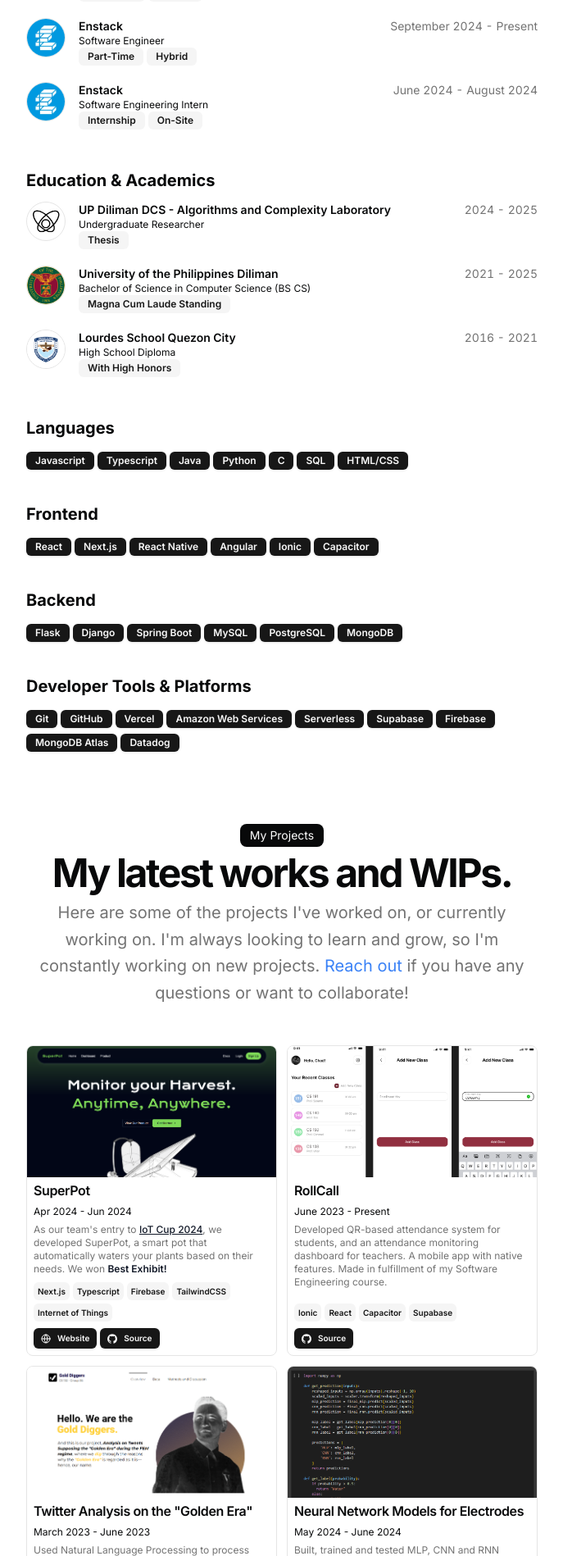
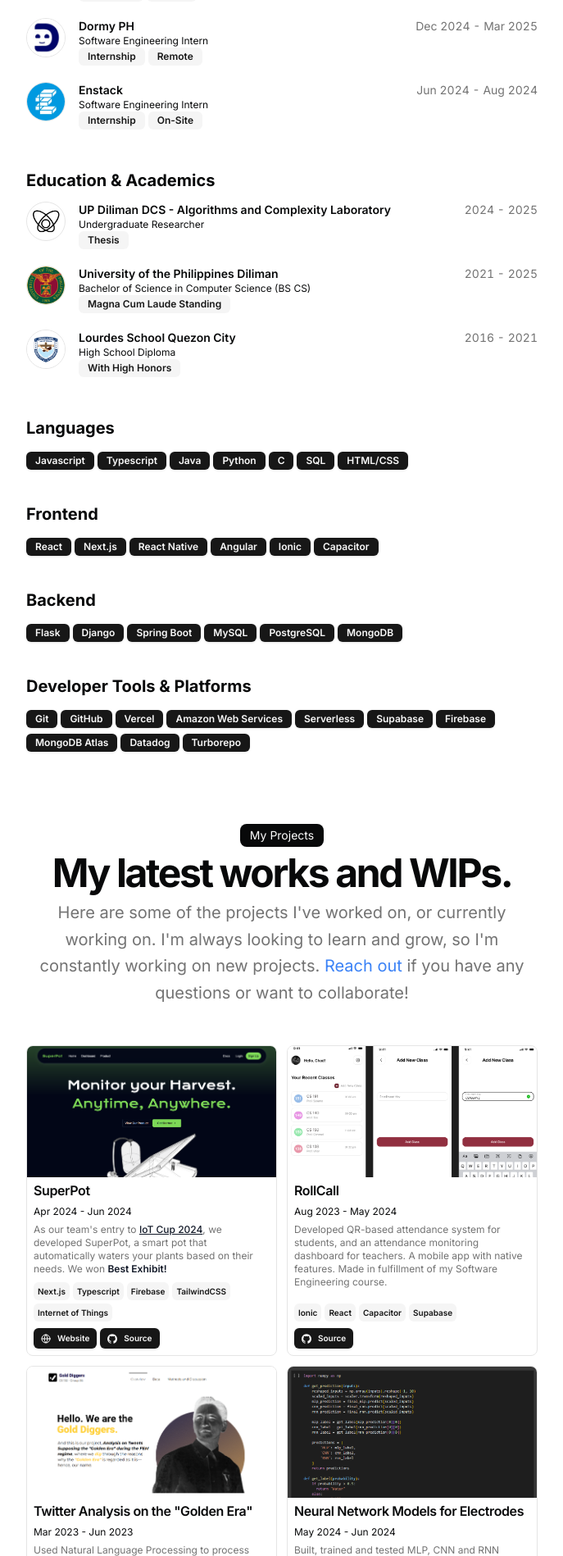
Before and after one commit to aritako/portfolio, a Next.js app: page / in a window 1280 px wide. Shown: the part 862-2760 px from the top of the page at 82% size, without its empty margins (296-983 px from the left). Built offline with nearby package versions, Linux system fonts and the light colour scheme.

Commit message:
chore: update date formatting

```diff
--- a/src/data/resume.tsx
+++ b/src/data/resume.tsx
@@ -42,6 +42,7 @@
     'Firebase',
     'MongoDB Atlas',
     'Datadog',
+    'Turborepo',
   ],
   navbar: [
     { href: '/', icon: HomeIcon, label: 'Home' },
@@ -89,32 +90,34 @@
 
   work: [
     {
+      company: 'Enstack',
+      href: 'https://www.linkedin.com/company/enstack/posts/?feedView=all',
+      badges: ['Part-Time', 'Hybrid'],
+      location: 'BGC, Taguig',
+      title: 'Software Engineer',
+      logoUrl: '/enstack.webp',
+      start: 'Sep 2024',
+      end: 'Mar 2025',
+      description:
+        'Developed an in-house internal admin dashboard to monitor company transactions, orders and inventory using Angular. \
+        Migrated Kafka Producer to AWS SQS with AWS Lambda processor integration. \
+        Engineered a secure inter-service communication between Flask and Django backends via internal APIs protected by token-based authentication. \
+        Resolved complex bugs involving out-of-sync products in an offline-first app, ensuring correct data synchronization across offline and online states. \
+        ',
+    },
+    {
       company: 'Dormy PH',
       href: 'https://www.linkedin.com/company/dormy-ph/posts/?feedView=all',
       badges: ['Internship', 'Remote'],
       location: 'Makati City',
       title: 'Software Engineering Intern',
       logoUrl: '/dormy.jpg',
-      start: 'December 2024',
+      start: 'Dec 2024',
+      end: 'Mar 2025',
       description:
         'Created features for new mobile app in React Native, integrating existing tRPC endpoints to a native frontend. \
         Updated NextJS main site with minor features, ranging from static content to dynamically rendered data. \
         Engineered scalable, production-grade UI components, including a dynamic bottom drawer system, multi-time store hours picker, and message template maker. \
-        ',
-    },
-    {
-      company: 'Enstack',
-      href: 'https://www.linkedin.com/company/enstack/posts/?feedView=all',
-      badges: ['Part-Time', 'Hybrid'],
-      location: 'BGC, Taguig',
-      title: 'Software Engineer',
-      logoUrl: '/enstack.webp',
-      start: 'September 2024',
-      description:
-        'Developed an in-house internal admin dashboard to monitor company transactions, orders and inventory using Angular. \
-        Migrated Kafka Producer to AWS SQS with AWS Lambda processor integration. \
-        Engineered a secure inter-service communication between Flask and Django backends via internal APIs protected by token-based authentication. \
-        Resolved complex bugs involving out-of-sync products in an offline-first app, ensuring correct data synchronization across offline and online states. \
         ',
     },
     {
@@ -124,8 +127,8 @@
       location: 'BGC, Taguig',
       title: 'Software Engineering Intern',
       logoUrl: '/enstack.webp',
-      start: 'June 2024',
-      end: 'August 2024',
+      start: 'Jun 2024',
+      end: 'Aug 2024',
       description:
         'Resolved critical live bugs in production, such as tracking API and AWS Lambda issues via Datadog and hotfixing frontend issues in an Ionic Angular-based app. \
         Optimized document AWS S3 uploader service of the app, reducing byte size of files by 97%. \
@@ -201,7 +204,7 @@
     {
       title: 'RollCall',
       href: 'https://github.com/aritako/rollcall',
-      dates: 'June 2023 - Present',
+      dates: 'Aug 2023 - May 2024',
       active: true,
       description:
         'Developed QR-based attendance system for students, and an attendance monitoring dashboard for teachers. A mobile app with native features. Made in fulfillment of my Software Engineering course.',
@@ -219,7 +222,7 @@
     {
       title: 'Twitter Analysis on the "Golden Era"',
       href: 'https://meloatienza.wixsite.com/golden-era',
-      dates: 'March 2023 - June 2023',
+      dates: 'Mar 2023 - Jun 2023',
       active: true,
       description:
         'Used Natural Language Processing to process API-scraped Tweets. \
@@ -244,7 +247,7 @@
     {
       title: 'Neural Network Models for Electrodes',
       href: 'https://github.com/aritako/binary-signal-classification',
-      dates: 'May 2024 - June 2024',
+      dates: 'May 2024 - Jun 2024',
       active: true,
       description:
         'Built, trained and tested MLP, CNN and RNN models via TensorFlow. \
```
